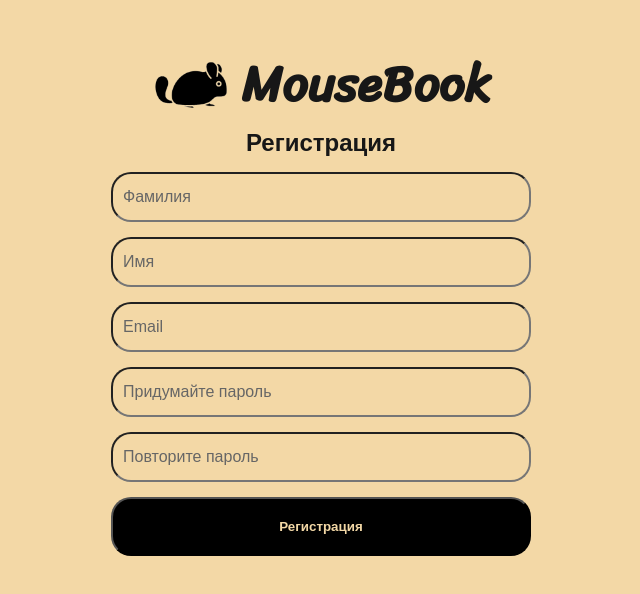
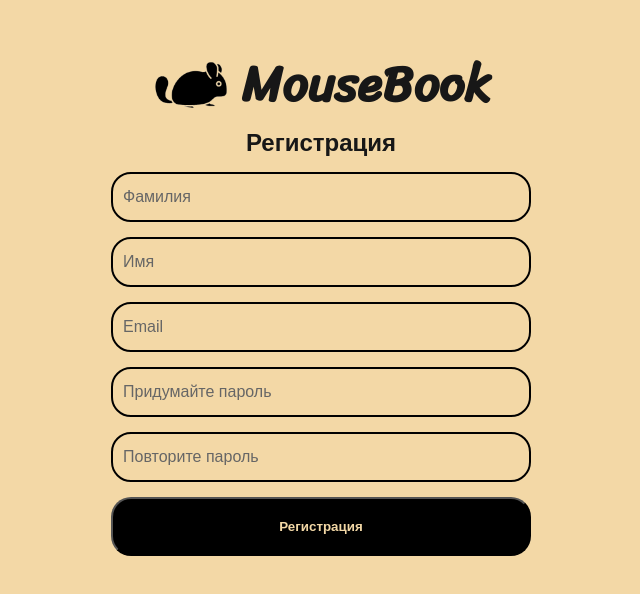
Before and after one commit to NikolasEagle/sallybook-web, a Next.js app: page /register in a window 1280 px wide. Shown: the part 102-696 px from the top of the page, without its empty margins (319-959 px from the left). Built offline with nearby package versions, Linux system fonts and the light colour scheme; no server answers.

Commit message:
Черные границы у полей ввода

```diff
--- a/src/components/FormRegister/FormRegister.module.scss
+++ b/src/components/FormRegister/FormRegister.module.scss
@@ -8,6 +8,7 @@
     height: 50px;
     padding: 10px;
     border-radius: 20px;
+    border: solid 2px black;
     outline: none;
     background-color: rgb(243, 216, 166);
     font-size: 16px;
```
